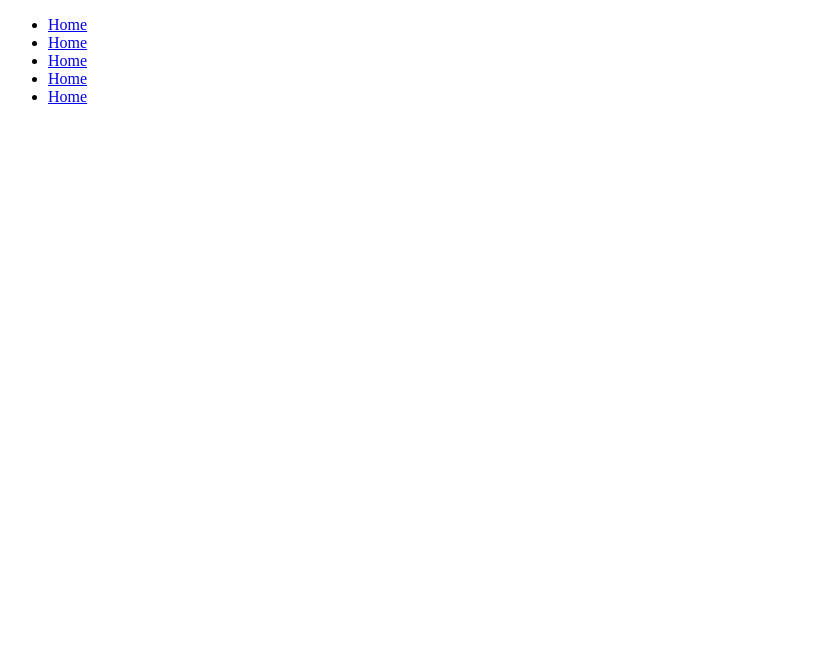
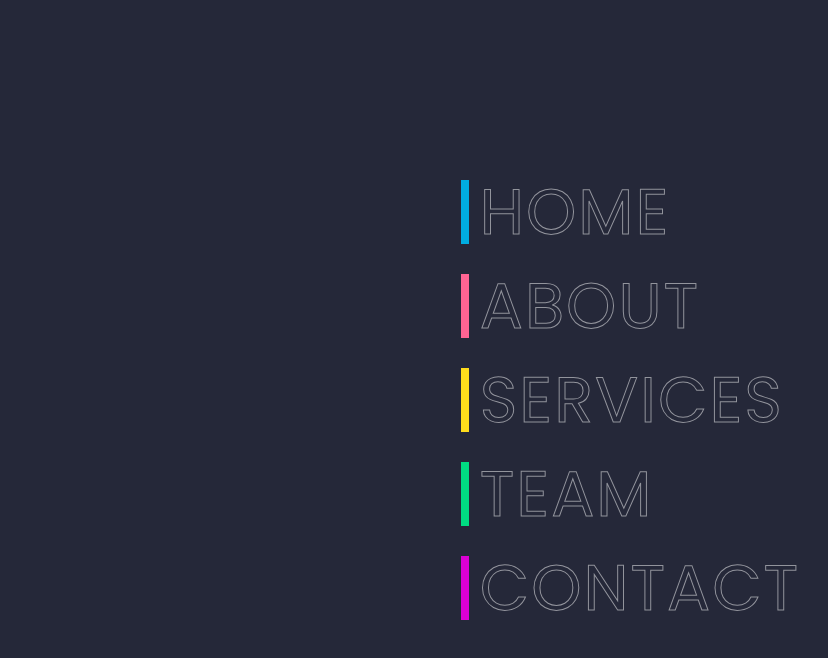
Before and after one commit to bklanuradha/Menu-Hover-Text-Animation-Effects, a plain HTML site: page index.html in a window 1280 px wide. Shown: the whole page, without its empty margins (0-828 px from the left). Drawn offline with Linux system fonts and the light colour scheme.

Commit message:
finished-amazing-animated

```diff
--- a/index.html
+++ b/index.html
@@ -9,20 +9,20 @@
 </head>
 <body>
     <ul>
-        <li>
-            <a href="#" data-text="Home">Home</a>
+        <li style="--clr:#00ade1">
+            <a href="#" data-text="&nbsp;Home">&nbsp;Home&nbsp;</a>
         </li>
-        <li>
-            <a href="#" data-text="Home">Home</a>
+        <li style="--clr:#ff6493">
+            <a href="#" data-text="&nbsp;About">&nbsp;About&nbsp;</a>
         </li>
-        <li>
-            <a href="#" data-text="Home">Home</a>
+        <li style="--clr:#ffdd1c">
+            <a href="#" data-text="&nbsp;Services">&nbsp;Services&nbsp;</a>
         </li>
-        <li>
-            <a href="#" data-text="Home">Home</a>
+        <li style="--clr:#00dc82">
+            <a href="#" data-text="&nbsp;Team">&nbsp;Team&nbsp;</a>
         </li>
-        <li>
-            <a href="#" data-text="Home">Home</a>
+        <li style="--clr:#dc00d4">
+            <a href="#" data-text="&nbsp;Contact">&nbsp;Contact&nbsp;</a>
         </li>
     </ul>
 </body>
--- a/style.css
+++ b/style.css
@@ -0,0 +1,55 @@
+@import url('https://fonts.googleapis.com/css2?family=Poppins:ital,wght@0,100;0,200;0,300;0,400;0,500;0,600;0,700;0,800;0,900;1,100;1,200;1,300;1,400;1,500;1,600;1,700;1,800;1,900&family=Quicksand:wght@300;400;500;600;700&family=Roboto:wght@100;300;400&family=Yellowtail&display=swap');
+
+*{
+    margin: 0;
+    padding: 0;
+    box-sizing: border-box;
+    font-family: 'Poppins', sans-serif;
+}
+
+body{
+    display: flex;
+    justify-content: center;
+    align-items: center;
+    min-height: 100vh;
+    background: #252839;
+}
+
+ul{
+    position: relative;
+    display: flex;
+    flex-direction: column;
+    gap: 30px;
+}
+
+ul li{
+    position: relative;
+    list-style: none;
+}
+
+ul li a{
+    position: relative;
+    font-size: 4em;
+    text-decoration: none;
+    line-height: 1em;
+    letter-spacing: 2px;
+    text-transform: uppercase;
+    color: transparent;
+    -webkit-text-stroke: 1px rgba(255,255,255,0.5);
+}
+
+ul li a::before{
+    content: attr(data-text);
+    position: absolute;
+    color: var(--clr);
+    width: 0;
+    overflow: hidden;
+    transition: 1s;
+    border-right: 8px solid var(--clr);
+    -webkit-text-stroke: 1px rgba(255,255,255,0.5);
+}
+
+ul li a:hover::before{
+    width: 100%;
+    filter: drop-shadow(0 0 25px var(--clr));
+}
```
